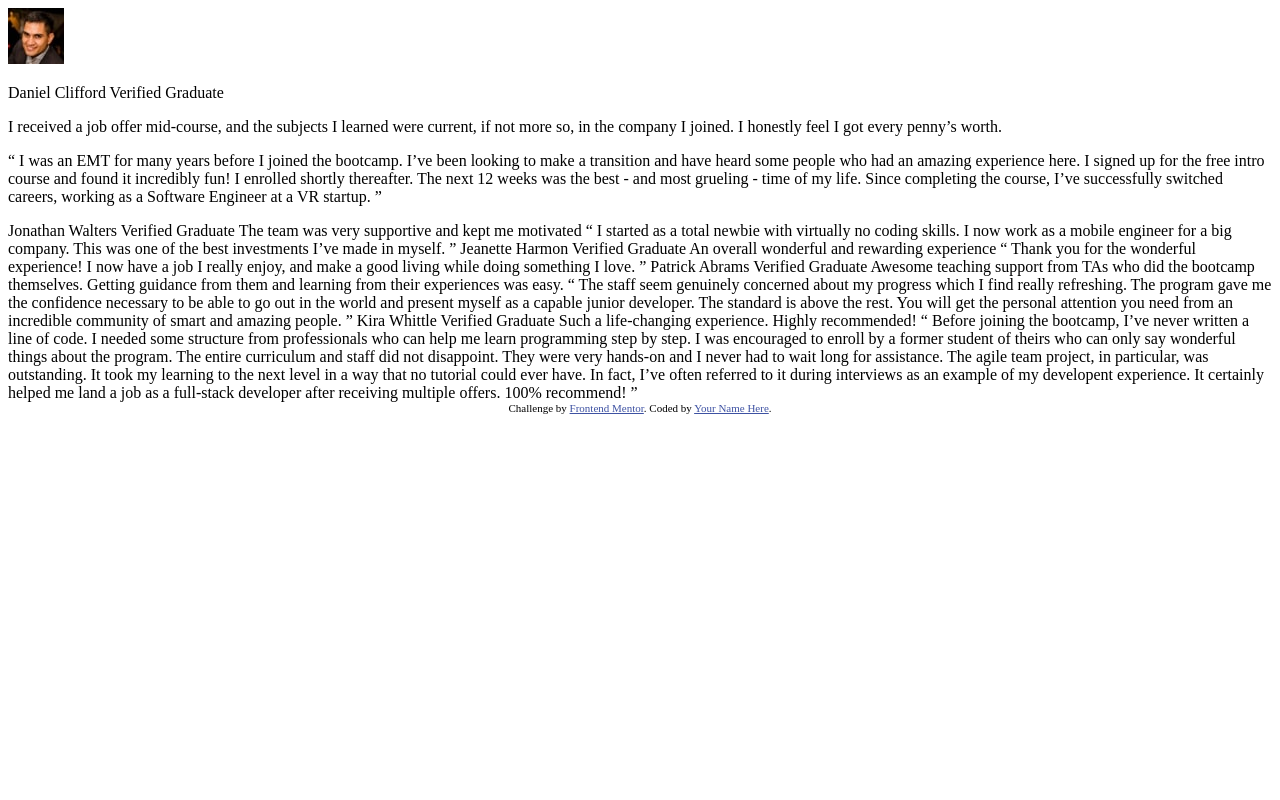
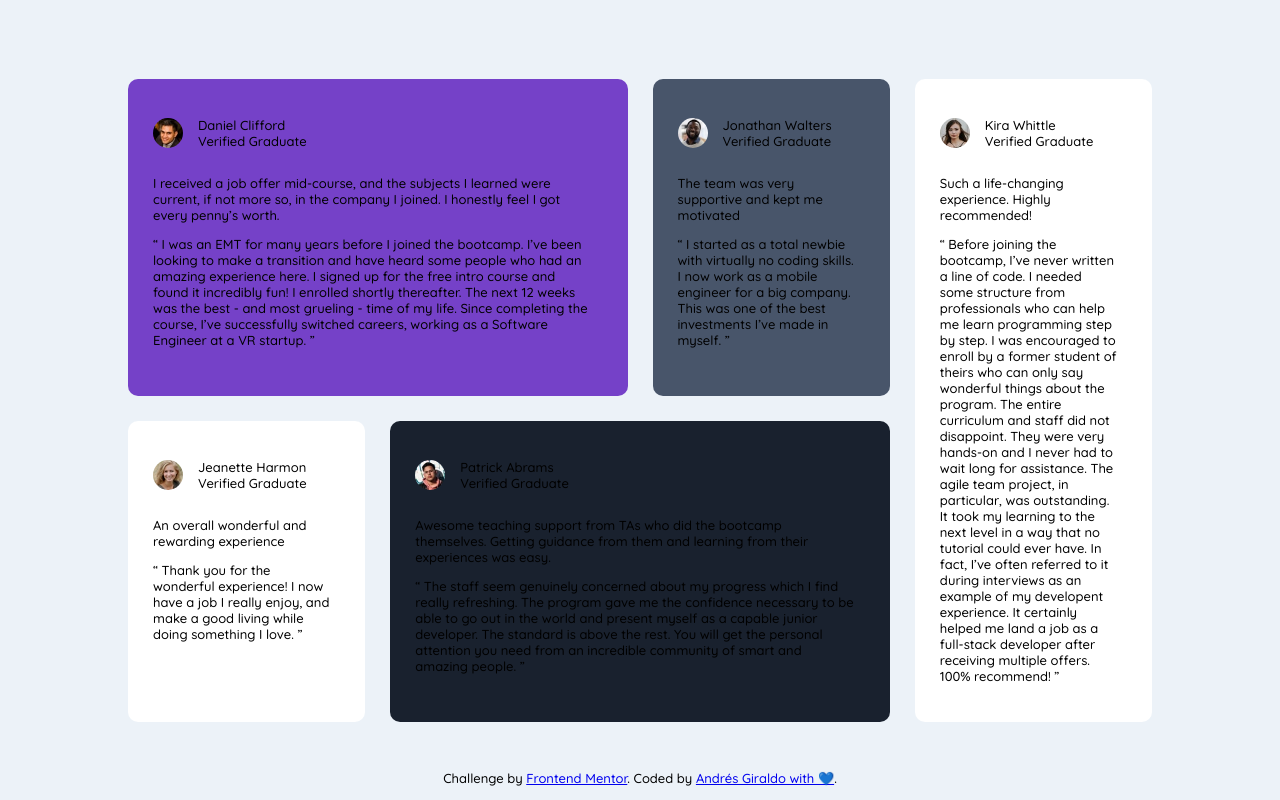
Before and after one commit to andresgircar/Testimonial-grid-section, a plain HTML site: page index.html in a window 1280 px wide. Drawn offline with Linux system fonts and the light colour scheme.

Commit message:
adding main styles

```diff
--- a/index.html
+++ b/index.html
@@ -6,21 +6,24 @@
 
   <link rel="icon" type="image/png" sizes="32x32" href="./images/favicon-32x32.png">
 
+  <link rel="stylesheet" href="./style/main.css">
+
+  <link rel="preconnect" href="https://fonts.googleapis.com">
+  <link rel="preconnect" href="https://fonts.gstatic.com" crossorigin>
+  <link href="https://fonts.googleapis.com/css2?family=Quicksand:wght@500;600&display=swap" rel="stylesheet">
+
   <title>Frontend Mentor | Testimonial Grid Section</title>
 
   <!-- Feel free to remove these styles or customise in your own stylesheet 👍 -->
-  <style>
-    .attribution { font-size: 11px; text-align: center; }
-    .attribution a { color: hsl(228, 45%, 44%); }
-  </style>
 </head>
 <body>
+  <div class="testimonial-grid">
     <div class="testimonial-container">
-    <div class="testimonial-block">
+      <div class="testimonial-block first">
         <div class="title">
           <img src="./images/image-daniel.jpg" alt="daniel-profile-picture">
           <p>
-          Daniel Clifford
+            Daniel Clifford <br>
             Verified Graduate
           </p>
         </div>
@@ -38,42 +41,76 @@
           </p>
         </div>
       </div>
+      <div class="testimonial-block second">
+        <div class="title">
+          <img src="./images/image-jonathan.jpg" alt="jonathan-profile-picture">
+          <p>
+            Jonathan Walters <br>
+            Verified Graduate
+          </p>
         </div>
-
-
-
-  Jonathan Walters
-  Verified Graduate
-
+        <div class="block-contain">
+          <p>
             The team was very supportive and kept me motivated
-
+          </p>
+          <p>
             “ I started as a total newbie with virtually no coding skills. I now work as a mobile engineer
             for a big company. This was one of the best investments I’ve made in myself. ”
-
-  Jeanette Harmon
+          </p>
+        </div>
+      </div>
+      <div class="testimonial-block third">
+        <div class="title">
+          <img src="./images/image-jeanette.jpg" alt="jeanette-profile-picture">
+          <p>
+            Jeanette Harmon <br>
             Verified Graduate
-
+          </p>
+        </div>
+        <div class="block-contain">
+          <p>
             An overall wonderful and rewarding experience
-
+          </p>
+          <p>
             “ Thank you for the wonderful experience! I now have a job I really enjoy, and make a good living
             while doing something I love. ”
-
-  Patrick Abrams
+          </p>
+        </div>
+      </div>
+      <div class="testimonial-block fourth">
+        <div class="title">
+          <img src="./images/image-patrick.jpg" alt="patrick-profile-picture">
+          <p>
+            Patrick Abrams <br>
             Verified Graduate
-
+          </p>
+        </div>
+        <div class="block-contain">
+          <p>
             Awesome teaching support from TAs who did the bootcamp themselves. Getting guidance from them and
             learning from their experiences was easy.
-
+          </p>
+          <p>
             “ The staff seem genuinely concerned about my progress which I find really refreshing. The program
             gave me the confidence necessary to be able to go out in the world and present myself as a capable
             junior developer. The standard is above the rest. You will get the personal attention you need from
             an incredible community of smart and amazing people. ”
-
-  Kira Whittle
+          </p>
+        </div>
+      </div>
+      <div class="testimonial-block fifth">
+        <div class="title">
+          <img src="./images/image-kira.jpg" alt="kira-profile-picture">
+          <p>
+            Kira Whittle <br>
             Verified Graduate
-
+          </p>
+        </div>
+        <div class="block-contain">
+          <p>
             Such a life-changing experience. Highly recommended!
-
+          </p>
+          <p>
             “ Before joining the bootcamp, I’ve never written a line of code. I needed some structure from
             professionals who can help me learn programming step by step. I was encouraged to enroll by a former
             student of theirs who can only say wonderful things about the program. The entire curriculum and staff
@@ -82,10 +119,16 @@
             could ever have. In fact, I’ve often referred to it during interviews as an example of my developent
             experience. It certainly helped me land a job as a full-stack developer after receiving multiple offers.
             100% recommend! ”
-
+          </p>
+        </div>
+      </div>
+    </div>
+  </div>
+</body>
+<footer>
   <div class="attribution">
     Challenge by <a href="https://www.frontendmentor.io?ref=challenge" target="_blank">Frontend Mentor</a>.
-    Coded by <a href="#">Your Name Here</a>.
+    Coded by <a href="https://github.com/andresgircar" target="_blank">Andrés Giraldo with 💙</a>.
   </div>
-</body>
+</footer>
 </html>
--- a/style/main.css
+++ b/style/main.css
@@ -0,0 +1,89 @@
+html {
+    font-size: 62.5%;
+    margin: 0;
+    padding: 0;
+    background-color: var(--light-grayish-blue);
+}
+:root {
+    /*Primary colors*/
+    --moderate-violet: hsl(263, 55%, 52%);
+    --very-dark-grayish-blue: hsl(217, 19%, 35%);
+    --very-dark-blackish-blue: hsl(219, 29%, 14%);
+    --white: hsl(0, 0%, 100%);
+
+    /*Neutral colors*/
+    --light-gray: hsl(0, 0%, 81%);
+    --light-grayish-blue: hsl(210, 46%, 95%);
+
+    /*Font Size*/
+    --main-font-size: 1.3rem;
+}
+body {
+    font-size: var(--main-font-size);
+    font-family: 'Quicksand', sans-serif;
+    margin: 0;
+    padding: 0;
+}
+.testimonial-grid {
+    width: 100%;
+    height: 100vh;
+    display: grid;
+    place-items: center;
+}
+.testimonial-container {
+    width: 80%;
+    display: grid;
+    gap: 25px;
+    grid-template-columns: repeat(4, 1fr);
+}
+.testimonial-container .testimonial-block {
+    padding: 25px 35px 25px 25px;
+    border-radius: 10px;
+}
+.testimonial-block .title {
+    display: flex;
+    align-items: center;
+}
+.title img {
+    width: 30px;
+    height: 30px;
+    border-radius: 50%;
+    margin-right: 15px;
+}
+.first {
+    background-color: var(--moderate-violet);
+    grid-column: 1 / 3;
+    grid-row: 1 / 2;
+}
+.second {
+    background-color: var(--very-dark-grayish-blue);
+    grid-column: 3 / 4;
+    grid-row: 1 / 2;
+}
+.third {
+    background-color: var(--white);
+    grid-column: 1 / 2;
+    grid-row: 2 / 3;
+}
+.fourth {
+    background-color: var(--very-dark-blackish-blue);
+    grid-column: 2 / 4;
+    grid-row: 2 / 3;
+}
+.fifth {
+    background-color: var(--white);
+    grid-column: 4 / 5;
+    grid-row: 1 / 3;
+}
+footer {
+    margin: 0;
+    padding: 0;
+    width: 100%;
+    height: 30px;
+    position: absolute;
+    bottom: 0;
+    vertical-align: middle;
+}
+footer .attribution {
+    text-align: center;
+}
```
Lines whose indentation alone changed are shown as unchanged.
